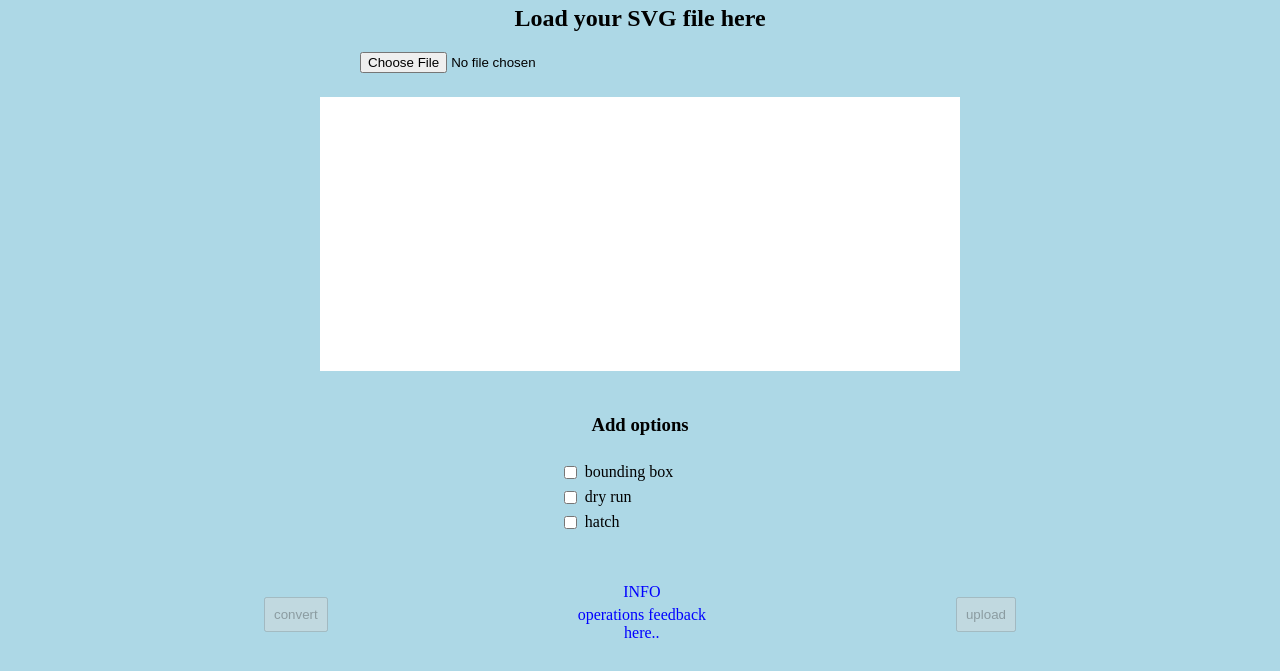
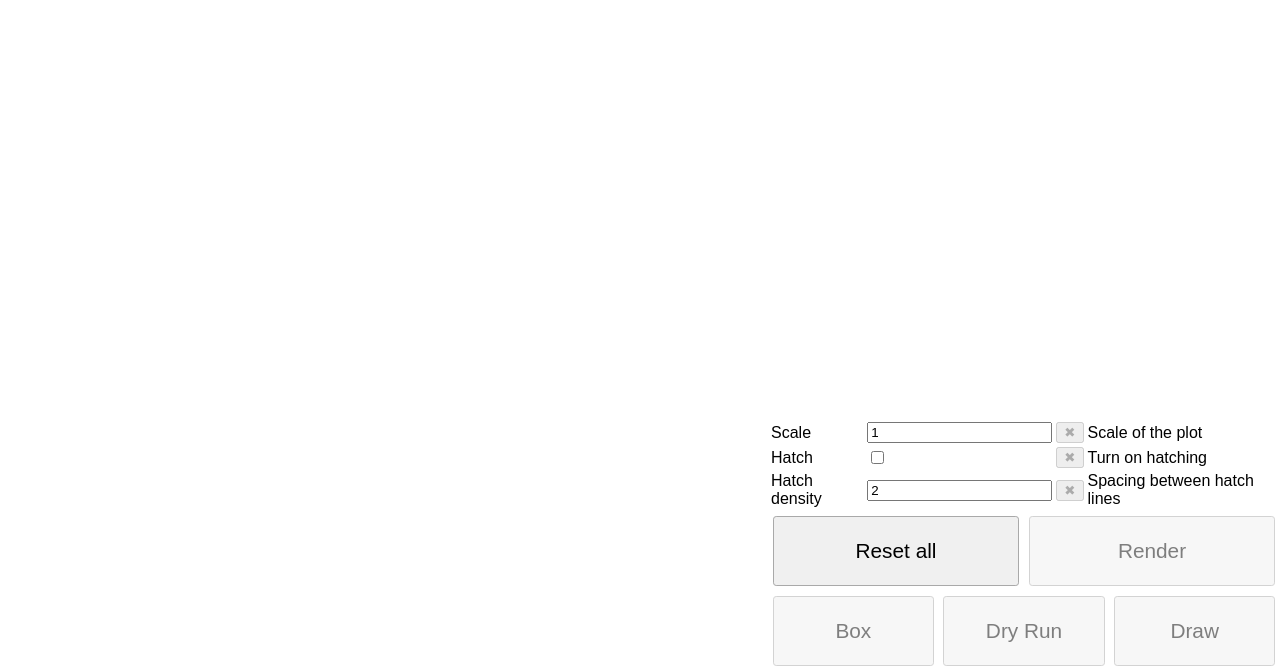
Before and after one commit to tams/plotter-frontend, a website: page public/index.html in a window 1280 px wide. Shown: the part 129-800 px from the top of the page. Drawn offline with Linux system fonts and the light colour scheme.

Commit message:
more functional webapp implemented

```diff
--- a/public/index.html
+++ b/public/index.html
@@ -4,49 +4,82 @@
     <meta charset="UTF-8">
     <meta name="viewport" content="width=device-width, initial-scale=1.0">
     <meta http-equiv="X-UA-Compatible" content="ie=edge">
-    <title>WildWildWeb</title>
+    <title>Wild TA-10 web interface</title>
     <link rel="stylesheet" href="./style.css">
     <link rel="icon" href="./favicon.ico" type="image/x-icon">
   </head>
   <body>
-    <div class="header">
-       <p class="title">Wild TA-10</p>
-       <p class="subtitle">setup page</p>
+    <div id="preview-buttons" class="button-container">
+      <input type="file" id="load-svg" class="big-button" accept="image/xml+svg" onchange="uploadSVG()">
+      <label for="load-svg" class="big-button-label">
+        <p>Choose File</p>
+        <p>&lt;none chosen&gt;</p>
+      </label>
+
+      <input type="button" disabled id="show-original" class="big-button" onclick="showOriginal()">
+      <label for="show-original" class="big-button-label">
+        <p>Original</p>
+      </label>
+
+      <input type="button" disabled id="show-preview" class="big-button" onclick="showPreview()">
+      <label for="show-preview" class="big-button-label">
+        <p>Preview</p>
+      </label>
     </div>
-    <div class="content">
-       <h2>Load your SVG file here</h2>
-       <div class="svg-loader">
-         <input type="file" class="svg-load-button" name="myFile" accept="image/xml+svg" onchange="uploadSVG()">
-         <label for="loadSVG" class="svg-load-label"></label>
-       </div>
-       <div class="previewBox container" id="previewBox">
-         <img id="previewIMG" src="" alt="preview svg" style="display:none;width:inherit"/>
-       </div>
-       <h3>Add options</h3>
-       <div class="options container">
-         <div class="option">
-           <input type="checkbox" id="box"></input>
-           <label for="boundingBox" class="checkbox-label">bounding box</label>
-         </div>
-         <div class="option">
-           <input type="checkbox" id="dryrun"></input>
-           <label for="dryRun" class="checkbox-label">dry run</label>
-         </div>
-         <div class="option">
-           <input type="checkbox" id="hatch"></input>
-           <label for="hatch" class="checkbox-label">hatch</label>
-         </div>
-       </div>
+    <div id="preview">
+      <img id="preview-img" src="" alt="preview image" style="display: none;"/>
     </div>
-    <div class="footer">
-       <div class="buttons container">
-         <button id="convertBtn" onclick="convertSVG()" disabled>convert</button>
-         <div class="info">
-           <div class="title">INFO</div>
-           <div class="feedback" id="feedback">operations feedback here..</div>
-         </div>
-         <button id="uploadBtn" onclick="uploadWild()" disabled>upload</button>
-       </div>
+    <div id="info"></div>
+    <div id="settings">
+      <form id="render-options">
+        <table>
+          <tr>
+            <td><label for="input-scale">Scale</label></td>
+            <td><input type="number" step="0.01" min="0.1" id="input-scale" name="scale" class="input-field" onchange="changeRenderOptions()"></td>
+            <td><button type="button" class="reset-button" disabled onclick="resetField('input-scale')">&#10006;</button></td>
+            <td><span class="input-description">Scale of the plot</span></td>
+          </tr>
+          <tr>
+            <td><label for="input-hatch">Hatch</label></td>
+            <td><input type="checkbox" id="input-hatch" name="hatch" class="input-checkbox" onchange="changeRenderOptions()"></td>
+            <td><button type="button" class="reset-button" disabled onclick="resetField('input-hatch')">&#10006;</button></td>
+            <td><span class="input-description">Turn on hatching</span></td>
+          </tr>
+          <tr>
+            <td><label for="input-hatch-density">Hatch density</label></td>
+            <td><input type="number" step="0.1" min="0.1" id="input-hatch-density" name="hatch_density" class="input-field" onchange="changeRenderOptions()"></td>
+            <td><button type="button" class="reset-button" disabled onclick="resetField('input-hatch-density')">&#10006;</button></td>
+            <td><span class="input-description">Spacing between hatch lines</span></td>
+          </tr>
+        </table>
+      </form>
+    </div>
+    <div id="settings-buttons" class="button-container">
+      <input type="button" form="render-options" id="reset-all" class="big-button" onclick="resetRenderOptions()">
+      <label for="reset-all" class="big-button-label">
+        <p>Reset all</p>
+      </label>
+
+      <input type="button" form="render-options" disabled id="render" class="big-button" onclick="renderSVG()">
+      <label for="render" class="big-button-label">
+        <p>Render</p>
+      </label>
+    </div>
+    <div id="draw-buttons" class="button-container">
+      <input type="button" disabled id="draw-box" class="big-button" onclick="draw('box')">
+      <label for="draw-box" class="big-button-label">
+        <p>Box</p>
+      </label>
+
+      <input type="button" disabled id="draw-dry-run" class="big-button" onclick="draw('dry_run')">
+      <label for="draw-dry-run" class="big-button-label">
+        <p>Dry Run</p>
+      </label>
+
+      <input type="button" disabled id="draw-final" class="big-button" onclick="draw('draw')">
+      <label for="draw-final" class="big-button-label">
+        <p>Draw</p>
+      </label>
     </div>
     <script src="script.js"></script>
   </body>
--- a/public/script.js
+++ b/public/script.js
@@ -1,58 +1,15 @@
-let options = new FormData()
-let infobox = null
-
-/* free all ticked boxes on page load */
-const uncheckInputs = () => {
-  var inputs = document.getElementsByTagName('input');
-    for (var i=0; i<inputs.length; i++)  {
-      if (inputs[i].type == 'checkbox')   {
-        inputs[i].checked = false;
-      }
-    }
-}
-
-/* clear file uploader on page re-load */
-const unloadFiles = () => {
-  document.querySelector("input[type=file]").value=""
-}
-
-/*
-* load the vis.svg file AFTER new image is converted
-* the random number is needed to trick the browser into reloading the preview image
-*/
-const showPreview = () => {
-  document.querySelector("#previewIMG").style = "display:block;width:inherit"
-  document.querySelector("#previewIMG").src = window.location.href + "preview/" + Math.floor(Math.random() * 1000).toString()
-}
-
-/* action triggered upon clicking the "convert" button */
-const convertSVG = () => {
-  // global "options"
-  fetch('/convert',{ method: 'POST', body: options })
-  .then((res)=> { return res.json() })
-  .then((out)=> {
-    if(out.stde.length > 0){ updateInfo("errors occurred in remote command")}
-    if(out.stdo.length > 0){
-      let arr = out.stdo.split("\n")
-      updateInfo(arr[1]) // positional selection of stdout lines :(
-      showPreview()
-      document.querySelector("#uploadBtn").disabled = false;
-    }
-  })
+const defaultValues = {
+  "input-scale": 1,
+  "input-hatch": false,
+  "input-hatch-density": 2,
 }
 
 const updateInfo = (text) => {
-  infobox.innerHTML = text
+  document.getElementById("info").innerHTML = text
 }
 
-/*
-* triggered upon file uploader change
-* gives feedback in the INFO section
-* upon successful operation unlocks the convert button
-*/
 const uploadSVG = () => {
-  document.querySelector("#uploadBtn").disabled = true;
-  var input = document.querySelector("input[type=file]")
+  var input = document.getElementById("load-svg")
   const fd = new FormData()
   fd.append("file", input.files[0])
   fetch('/upload', {
@@ -64,42 +21,125 @@ const uploadSVG = () => {
     } else if (res.status=="500"){
       updateInfo("ouh shit you broke the server")
     } else if (res.status=="200"){
-          updateInfo("the image was successfully uploaded")
-          document.querySelector("#convertBtn").disabled = false;
+      let elt = document.querySelector("#load-svg+.big-button-label p:nth-child(2)");
+      elt.innerHTML = input.files[0].name
+      showOriginal();
+      document.getElementById("render").disabled = false;
+      document.getElementById("show-original").disabled = true;
+      document.getElementById("show-preview").disabled = true;
+      document.getElementById("draw-box").disabled = true;
+      document.getElementById("draw-dry-run").disabled = true;
+      document.getElementById("draw-final").disabled = true;
     } else if (res.status=="400"){
       updateInfo("no file loaded")
     } else {
-          updateInfo("unknown error code")
+      updateInfo("unknown error code " + res.status)
     }
   });
 }
 
-const uploadWild = () => {
-  fetch('/run').then((res) => { res.json() }).then((res) => { updateInfo("printing completed") })
+const showOriginal = () => {
+  document.getElementById("preview-img").style = "display:block"
+  document.getElementById("preview-img").src = "/original/" + Math.floor(Math.random() * 1000).toString()
 }
 
-// for some reason I have to do it with js despite attribute beign set in the html element
-const disableButtons = () => {
-  document.querySelector("#convertBtn").disabled = true;
-  document.querySelector("#uploadBtn").disabled = true;
+const showPreview = () => {
+  document.getElementById("preview-img").style = "display:block"
+  document.getElementById("preview-img").src = "/preview/" + Math.floor(Math.random() * 1000).toString()
 }
 
-/*
-* our "main" function
-* forces inputs to blank
-* allows checkboxes to update global state
-* initialize the infobox reference
-*/
+const getInput = (field) => {
+  if (field.type == "checkbox") {
+    return Boolean(field.checked);
+  } else {
+    return field.value;
+  }
+}
+
+const setInput = (field, value) => {
+  if (field.type == "checkbox") {
+    field.checked = value;
+  } else {
+    field.value = value;
+  }
+}
+
+const resetField = (name) => {
+  let field = document.getElementById(name)
+  setInput(field, defaultValues[name]);
+  changeRenderOptions();
+}
+
+const resetRenderOptions = () => {
+  for (let input in defaultValues) {
+    let field = document.getElementById(input)
+    setInput(field, defaultValues[input]);
+  }
+  changeRenderOptions();
+}
+
+const changeRenderOptions = () => {
+  for (let input in defaultValues) {
+    let field = document.getElementById(input)
+    let resetButton = field.parentElement.parentElement.querySelector(":scope td:nth-child(3) button");
+    resetButton.disabled = Boolean(getInput(field) == defaultValues[input]);
+  }
+}
+
+const renderSVG = () => {
+  let options = new FormData(document.getElementById("render-options"))
+  fetch('/render_svg',{ method: 'POST', body: options })
+  .then((res)=> {
+    if (res.status != 200) {
+      updateInfo("server error: " + res.status);
+      return;
+    }
+    return res.json()
+  }).then((out) => {
+    if (out === undefined) { return; }
+    if(!out.success){
+      updateInfo("errors occurred in remote command (step: " + out.step + ", error: " + out.error + ")")
+    } else {
+      let arr = out.stdout.split("\n")
+      updateInfo(arr[1]) // positional selection of stdout lines :( TODO fix backend and provide better info
+      showPreview();
+      document.getElementById("show-original").disabled = false;
+      document.getElementById("show-preview").disabled = false;
+      document.getElementById("draw-box").disabled = false;
+      document.getElementById("draw-dry-run").disabled = false;
+      document.getElementById("draw-final").disabled = false;
+    }
+  })
+}
+
+const draw = (what) => {
+  var inputs = document.getElementsByTagName('input');
+
+  for (var i=0; i<inputs.length; i++) {
+    inputs[i].disabled = true;
+  }
+  fetch('/run/' + what).then((res) => { return res.json() }).then((res) => {
+    if (!res.error) {
+      updateInfo("printing successful");
+    } else {
+      updateInfo("printing failed!<br/>" + res.stdout + "<br/>" + res.stderr)
+    }
+    for (var i=0; i<inputs.length; i++) {
+      inputs[i].disabled = false;
+    }
+  })
+}
+
 window.addEventListener('load', () => {
-  disableButtons()
-  unloadFiles()
-  const checkboxes = document.querySelectorAll("input[type=checkbox]")
-  checkboxes.forEach( (input) => {
-      isChecked = input.checked ? 1 : 0;
-      options.append(input.id, isChecked);
-      input.addEventListener('click', (item) => {
-        options.set(item.target.id, 1 - options.get(item.target.id));
-      })
-  })
-  infobox = document.querySelector("#feedback")
+  // unload files
+  document.getElementById("load-svg").value="";
+  // reset form
+  resetRenderOptions();
+  // disable buttons
+  document.getElementById("render").disabled = true;
+  document.getElementById("show-original").disabled = true;
+  document.getElementById("show-preview").disabled = true;
+  document.getElementById("draw-box").disabled = true;
+  document.getElementById("draw-dry-run").disabled = true;
+  document.getElementById("draw-final").disabled = true;
 });
--- a/public/style.css
+++ b/public/style.css
@@ -1,128 +1,198 @@
 html {
   width: 100vw;
   height: 100vh;
+  font-family: sans-serif;
+  box-sizing: border-box;
+}
+
+*, *:before, *:after {
+  box-sizing: inherit;
 }
 
 body {
-  display: flex;
-  flex-direction: column;
-  align-items: center;
+display: grid;
+  grid-template-rows: 10% auto 10% 10%;
+  grid-template-columns: 60% auto;
+
+  grid-template-areas:
+    "preview-buttons settings"
+    "preview settings"
+    "preview settings-buttons"
+    "info draw-buttons";
+
   width: 100%;
   height: 100%;
   margin: 0;
   padding: 0;
-  background-color: lightblue;
 }
 
-h3 {
-  height: auto;
-  margin-bottom: 0;
+
+#preview-buttons {
+  grid-area: preview-buttons;
+  /* background-color: aquamarine; */
+  overflow: hidden;
 }
 
-.header {
-  flex: 1;
+#preview {
+  grid-area: preview;
+  /* background-color: blanchedalmond; */
+  overflow: hidden;
+  padding: 3em;
+}
+
+#info {
+  grid-area: info;
+  /* background-color:aliceblue; */
+  padding: 1em;
+  overflow: auto;
+}
+
+#settings {
+  grid-area: settings;
+  /* background-color: darkgrey; */
+  overflow: hidden;
   display: flex;
   flex-direction: column;
-  font-size: 28px;
-  width: 100%;
-  max-width: 800px;
-  align-items: center;
-  justify-content: center;
+  justify-content: flex-end;
 }
 
-.header .title {
-  flex: 1;
-  height: auto;
-  font-weight: bold;
-  font-size: 36px;
-  margin: 5% 0 0 0;
+#settings-buttons {
+  grid-area: settings-buttons;
+  /* background-color: lavender; */
+  overflow: hidden;
 }
 
-.subtitle {
-  flex: 1;
-  font-size: 28px;
-  margin: 0 0 0 0;
+#draw-buttons {
+  grid-area: draw-buttons;
+  /* background-color: honeydew; */
+  overflow: hidden;
 }
 
-.content {
-  flex: 6;
+
+.button-container {
+  display: flex;
+  flex-direction: row;
+}
+
+.big-button-label {
+  margin: 0.3em;
+  flex: 1 100%;
+
   display: flex;
   flex-direction: column;
-  width: 100%;
-  max-width: 800px;
-  align-items: center;
   justify-content: center;
+
+  height: calc(100% - 0.6em);
+  cursor: pointer;
+
+  border: 1px solid darkgray;
+  border-radius: 0.2em;
+
+  background-color: #f0f0f0;
 }
 
-.footer {
-  flex: 1;
-  width: 100%;
-  display: flex;
-  max-width: 800px;
+.big-button-label:hover {
+  background-color: #f5f5f5;
 }
 
-.content .svg-loader {
-  display: flex;
-  flex-direction: row;
-  height: auto;
-  width: 70%;
-  align-items: center;
+.big-button-label:active {
+  background-color: #fdfdfd;
 }
 
-.content .previewBox {
-  display: flex;
-  width: 80%;
-  flex: 4;
-  background-color: white;
+:disabled+.big-button-label {
+  background-color: #f0f0f0;
+  cursor: auto;
+  opacity: 50%;
 }
 
-.content .options {
-  flex: 1;
-  width: 100%;
-  display: flex;
-  flex-direction: column;
-  color: black;
-  max-height: 25vh;
+
+
+.big-button-label p {
+  text-align: center;
+  font-size: 130%;
+  margin: 0;
 }
 
-.options .option {
-  display: flex;
-  flex: 1;
-  flex-direction: row;
-  margin: 3px;
-  width: 160px;
+.big-button {
+  display: none;
 }
 
-.footer .buttons {
-  justify-content: space-between;
-  max-width: 800px;
+#preview-img {
+  width: 100%;
+  height: 100%;
+  object-fit: contain;
+  border: 2px dashed gray;
 }
 
-button {
-  padding: 1vh;
+/* .option-list {
+  all: unset;
+  box-sizing: border-box;
+
+  padding: 2em;
 }
 
-.container {
-  flex: 1;
+.option-list li {
   display: flex;
-  flex-direction: row;
-  width: 80%;
-  margin: 3%;
-  align-items: center;
-  justify-content: center;
+  margin: 1em;
 }
 
-.info {
-  color: blue;
-  height: 100%;
-  text-align: center;
+.option-list li * {
+  margin-left: 0.5em;
+  line-height: 1.5em;
 }
 
-label {
-  align-self: center;
-  margin-left: 3%;
+.option-list li label {
+  padding: calc(0.1em);
+  height: calc(1.5em + 0.2em + 2px);
+  width: calc(10em + 0.2em + 2px);
+  text-align: right;
 }
 
-.feedback {
-  margin: 3%;
+.reset-button {
+  all: unset;
+  box-sizing: border-box;
+
+  padding: 0.1em;
+  border: 1px solid white;
+  background-color: #f0f0f0;
+  border-radius: calc(1.5em + 0.2em + 2px);
+  width: calc(1.5em + 0.2em + 2px);
+  height: calc(1.5em + 0.2em + 2px);
+  text-align: center;
+  color: #a22;
+  cursor: pointer;
 }
+
+.reset-button:hover {
+  background-color: #fdd;
+}
+
+.reset-button:active {
+  background-color: #fbb;
+}
+
+.reset-button:disabled {
+  color: #faa;
+  cursor: auto;
+  opacity: 50%;
+}
+
+.input-field {
+  all: unset;
+  box-sizing: border-box;
+
+  padding: 0.1em;
+  border: 1px solid darkgray;
+  border-radius: 2px;
+  width: calc(5em + 0.2em + 2px);
+  height: calc(1.5em + 0.2em + 2px);
+}
+
+.input-checkbox {
+  font-size: inherit;
+  margin: 0;
+  cursor: pointer;
+  width: calc(5em + 0.2em + 2px);
+  height: calc(1.5em + 0.2em + 2px);
+  align-self: flex-end;
+} */
```
Also changed, not shown: index.js (+77 -55 lines), README.md, 4 other files. Lines whose indentation alone changed are shown as unchanged.
